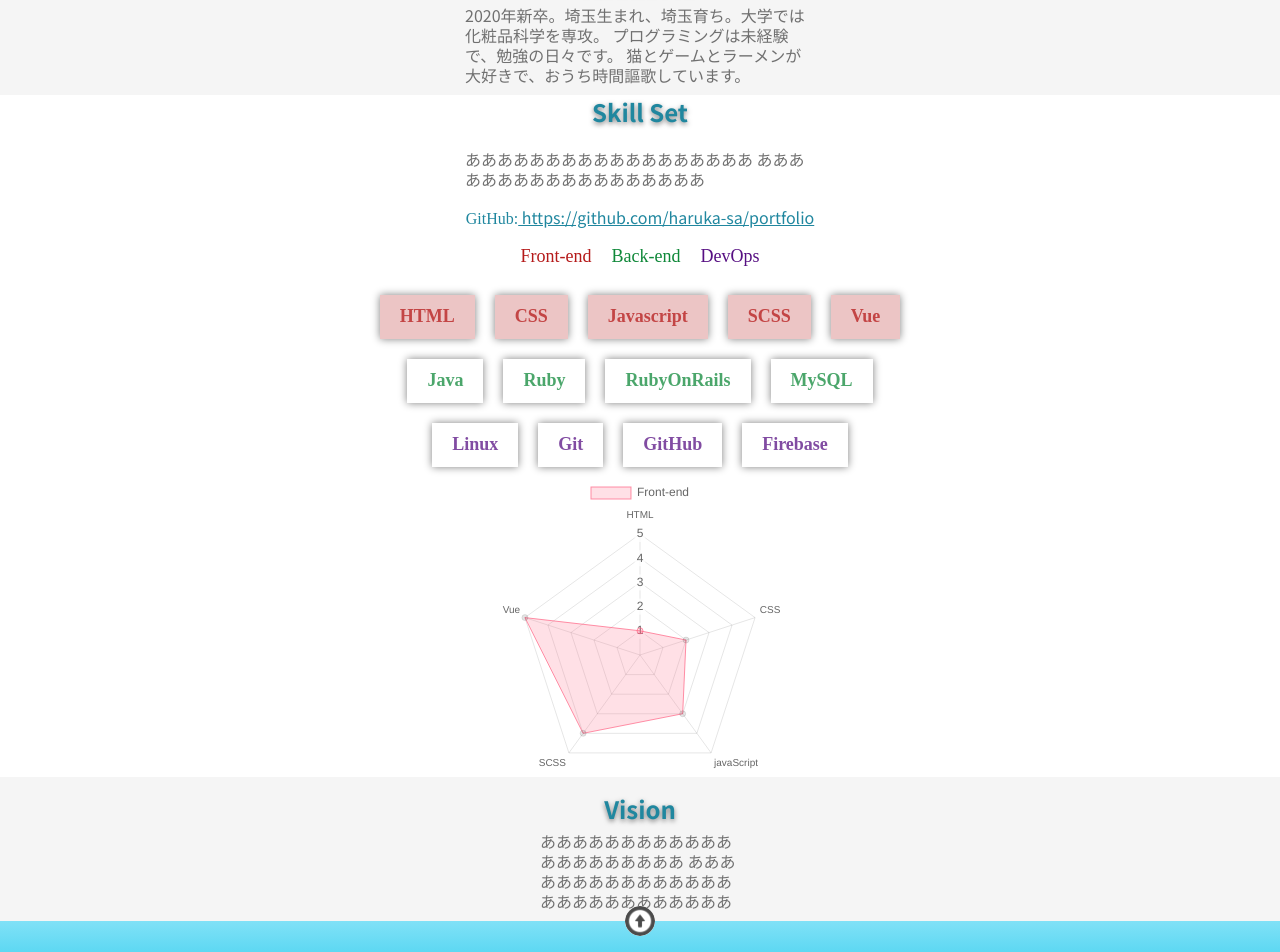
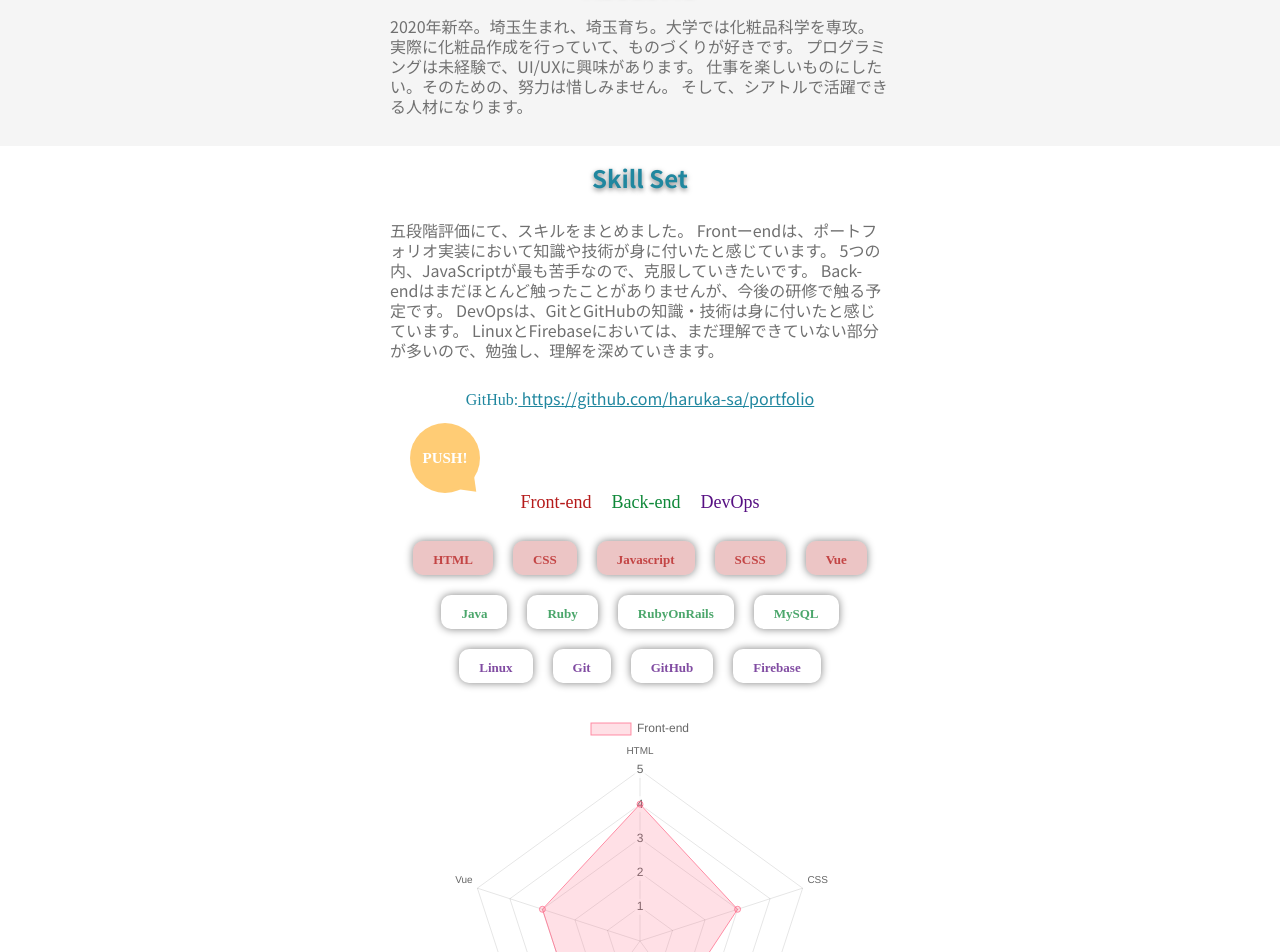
Before and after one commit to haruka-sa/portfolio, a Vue app: page / in a window 1280 px wide. Shown: the part 320-1272 px from the top of the page. Built offline with nearby package versions, Linux system fonts and the light colour scheme; what vue-smoothscroll would draw is missing.

Commit message:
20200416

```diff
--- a/src/components/About.vue
+++ b/src/components/About.vue
@@ -4,9 +4,13 @@
       About Me
     </div>
     <div id="aboutExplain">
-      2020年新卒。埼玉生まれ、埼玉育ち。大学では化粧品科学を専攻。
-      プログラミングは未経験で、勉強の日々です。
-      猫とゲームとラーメンが大好きで、おうち時間謳歌しています。
+      <p>
+        2020年新卒。埼玉生まれ、埼玉育ち。大学では化粧品科学を専攻。
+        実際に化粧品作成を行っていて、ものづくりが好きです。
+        プログラミングは未経験で、UI/UXに興味があります。
+        仕事を楽しいものにしたい。そのための、努力は惜しみません。
+        そして、シアトルで活躍できる人材になります。
+      </p>
     </div>
   </div>
 </template>
@@ -28,16 +32,16 @@
   font-size: 18pt;
   text-shadow: 0 2px 5px rgba(0, 0, 0, 0.5);
   text-align: center;
-  padding: 20px 0 0 0;
+  padding: 20px 0 10px 0;
 }
 
 #aboutExplain {
   color: #707070;
   font-family: 'Noto Sans JP', sans-serif;
   font-size: 12pt;
-  width: 350px;
+  width: 500px;
   margin: 0 auto;
-  padding: 10px 10px;
+  padding: 10px 0 30px 0;
   word-wrap: break-word;
   line-height: 1.25em;
 }
--- a/src/components/BackChart.vue
+++ b/src/components/BackChart.vue
@@ -10,16 +10,19 @@ export default {
         labels: ['Java', 'Ruby', 'RubyOnRails', 'MySQL'],
         datasets: [
           {
-            data: [1, 2, 3, 4],
+            label: 'Back-end',
+            data: [3, 3, 2, 4],
             backgroundColor: [
               'rgba(15, 136, 57, 0.2)',
+              'rgba(15, 136, 57, 0.2)',
+              'rgba(15, 136, 57, 0.2)',
+              'rgba(15, 136, 57, 0.2)'
             ],
             borderColor: [
+              'rgba(15, 136, 57, 0.7)',
+              'rgba(15, 136, 57, 0.7)',
+              'rgba(15, 136, 57, 0.7)',
               'rgba(15, 136, 57, 0.7)'
-              // 'rgba(255, 99, 132, 1)',
-              // 'rgba(54, 162, 235, 1)',
-              // 'rgba(255, 206, 86, 1)',
-              // 'rgba(75, 192, 192, 1)'
             ],
             borderWidth: 1
           },
--- a/src/components/DevChart.vue
+++ b/src/components/DevChart.vue
@@ -10,12 +10,18 @@ export default {
         labels: ['Linux', 'Git', 'GitHub', 'Firebase'],
         datasets: [
           {
-            label: 'Dev-Chart',
-            data: [1, 2, 3, 4],
+            label: 'Dev-Ops',
+            data: [2, 4, 4, 2],
             backgroundColor: [
               'rgba(87, 16, 131, 0.2)',
+              'rgba(87, 16, 131, 0.2)',
+              'rgba(87, 16, 131, 0.2)',
+              'rgba(87, 16, 131, 0.2)'
             ],
             borderColor: [
+              'rgba(87, 16, 131, 0.7)',
+              'rgba(87, 16, 131, 0.7)',
+              'rgba(87, 16, 131, 0.7)',
               'rgba(87, 16, 131, 0.7)'
             ],
             borderWidth: 1
--- a/src/components/FrontChart.vue
+++ b/src/components/FrontChart.vue
@@ -11,11 +11,19 @@ export default {
         datasets: [
           {
             label: 'Front-end',
-            data: [1, 2, 3, 4, 5],
+            data: [4, 3, 2, 3, 3],
             backgroundColor: [
+              'rgba(255, 99, 132, 0.2)',
+              'rgba(255, 99, 132, 0.2)',
+              'rgba(255, 99, 132, 0.2)',
+              'rgba(255, 99, 132, 0.2)',
               'rgba(255, 99, 132, 0.2)',
             ],
             borderColor: [
+              'rgba(255, 99, 132, 0.7)',
+              'rgba(255, 99, 132, 0.7)',
+              'rgba(255, 99, 132, 0.7)',
+              'rgba(255, 99, 132, 0.7)',
               'rgba(255, 99, 132, 0.7)'
             ],
             borderWidth: 1
@@ -27,7 +35,7 @@ export default {
           scalelabel:{
             fontFamily:'Noto Sans JP',
             fontSize:30,
-            },
+          },
           ticks:{
             suggestedMax: 5,
               suggestedMin: 0,
--- a/src/components/Header.vue
+++ b/src/components/Header.vue
@@ -8,14 +8,17 @@
     <label
       id="nav-open"
       for="nav-input"
-    ><span /></label>
+    ><span @click="openMenu" /></label>
     <label
       id="nav-close"
       class="nav-unshown"
       for="nav-input"
     />
-    <div id="nav-content">
-      <Menu />
+    <div
+      id="nav-content"
+      :class="{'nav-unshown' : isActive}"
+    >
+      <Menu @close="closedMenu" />
     </div>
   </div>
 </template>
@@ -27,15 +30,29 @@
     name: "Header",
     components: {
       Menu
+    },
+    data() {
+      return{
+        isActive: false
+       }
+    },
+    methods: {
+      closedMenu() {
+        this.isActive= true
+      },
+    openMenu() {
+      this.isActive= false
+      }
     }
   }
 </script>
 
-<style lang="scss" scoped>
+<style scoped>
 #headerSection {
+  /* position: fixed; */
   background: #f3f3f3;
+  padding: 10px;
   height: auto;
-  padding: 10px;
 }
 
 #nav-drawer {
@@ -86,7 +103,8 @@
   left: 0;
   width: 100%;
   height: 100%;
-  background: black;
+
+  /* background: black; */
   opacity: 0;
   transition: 0.3s ease-in-out;
 }
--- a/src/components/Main.vue
+++ b/src/components/Main.vue
@@ -31,6 +31,9 @@
     background: linear-gradient(#80e1f7, #06c1e6);
     width: 100%;
     height: auto;
+    // margin-top: 50px;
+    min-height: 200px;
+    border-bottom: solid 1px #cbcbcb;
   }
 
   #userName {
--- a/src/components/Menu.vue
+++ b/src/components/Menu.vue
@@ -15,14 +15,18 @@
           href="#main"
           class="drawerMenuItemLink"
           @click="clickSmoothScroll('#mainSection')"
-        >Home</a>
+        >
+          Home
+        </a>
       </li>
       <li class="drawerMenuItem">
         <a
           href="#about"
           class="drawerMenuItemLink"
           @click="clickSmoothScroll('#aboutSection')"
-        >About me</a>
+        >
+          About me
+        </a>
       </li>
       <li class="drawerMenuItem">
         <a
@@ -45,13 +49,14 @@
 <script>
 export default {
   methods: {
-      clickSmoothScroll (Section) {
+      clickSmoothScroll (section) {
         event.preventDefault()
         this.$SmoothScroll(
-          document.querySelector(Section),
+          document.querySelector(section),
           400,
           'y'
-        )
+        );
+        this.$emit('close')
       }
     }
   }
@@ -74,6 +79,7 @@ export default {
     height: 30px;
     margin: 10px;
     float: right;
+    cursor: pointer;
   }
 
   .drawerMenuItem {
--- a/src/components/Skill.vue
+++ b/src/components/Skill.vue
@@ -5,8 +5,12 @@
     </h1>
     <div id="skillExplain">
       <p>
-        ああああああああああああああああああ
-        ああああああああああああああああああ
+        五段階評価にて、スキルをまとめました。
+        Frontーendは、ポートフォリオ実装において知識や技術が身に付いたと感じています。
+        5つの内、JavaScriptが最も苦手なので、克服していきたいです。
+        Back-endはまだほとんど触ったことがありませんが、今後の研修で触る予定です。
+        DevOpsは、GitとGitHubの知識・技術は身に付いたと感じています。
+        LinuxとFirebaseにおいては、まだ理解できていない部分が多いので、勉強し、理解を深めていきます。
       </p>
     </div>
     <div id="gitHubLabel">
@@ -17,6 +21,11 @@
       >
         https://github.com/haruka-sa/portfolio
       </a>
+    </div>
+    <div id="push">
+      <div class="balloon">
+        PUSH!
+      </div>
     </div>
     <div id="skillCategories">
       <ul>
@@ -46,6 +55,9 @@
         </li>
       </ul>
     </div>
+
+
+
     <div id="skillList">
       <ul
         id="front-end"
@@ -110,7 +122,7 @@ export default {
   },
   data(){
     return {
-    currentChart: 'front'
+      currentChart: 'front'
     }
   },
   computed: {
@@ -145,9 +157,9 @@ export default {
     font-family: 'Noto Sans JP', sans-serif;
     font-weight: bold;
     font-size: 18pt;
-    padding: 5px;
     text-shadow: 0 2px 5px rgba(0, 0, 0, 0.5);
     text-align: center;
+    padding: 20px 0 10px 0;
   }
 
   #skillExplain {
@@ -156,8 +168,8 @@ export default {
     font-size: 12pt;
     word-wrap: break-word;
     line-height: 1.25em;
-    padding: 20px;
-    width: 350px;
+    padding: 20px 0 30px 0;
+    width: 500px;
     margin: 0 auto;
   }
 
@@ -172,8 +184,43 @@ export default {
     text-align: center;
   }
 
+  #push {
+    width: 500px;
+    margin: 0 auto;
+  }
+
+  .balloon {
+    position: relative;
+    display: inline-block;
+    padding: 0 2px;
+    margin: 15px 0 0 20px;
+    width: 70px;
+    height: 70px;
+    line-height: 70px;
+    text-align: center;
+    color: #fff;
+    font-size: 15px;
+    font-weight: bold;
+    background: #ffcc75;
+    border-radius: 50%;
+    box-sizing: border-box;
+  }
+
+  .balloon::before {
+    content: "";
+    position: absolute;
+    bottom: -12px;
+    right: -12px;
+    margin-top: -15px;
+    border: 15px solid transparent;
+    border-left: 20px solid #ffcc75;
+    z-index: 0;
+    -webkit-transform: rotate(45deg);
+    transform: rotate(45deg);
+  }
+
   #skillCategories {
-    padding: 20px 0;
+    padding: 0 0 20px 0;
     text-align: center;
 
     li {
@@ -201,7 +248,7 @@ export default {
   }
 
   #skillList {
-    font-size: 18px;
+    font-size: 13px;
     width: auto;
     text-align: center;
 
@@ -224,33 +271,37 @@ export default {
 
     #front-end li {
       color: rgba(181, 26, 26, 0.75);
-      height: 30px;
+      height: 20px;
       font-weight: bold;
       padding: 12px 20px 2px 20px;
       box-shadow: 0 0 8px gray;
+      border-radius: 10px;
     }
 
     #back-end li {
       color: rgba(15, 136, 57, 0.75);
-      height: 30px;
+      height: 20px;
       font-weight: bold;
       padding: 12px 20px 2px 20px;
       box-shadow: 0 0 8px gray;
+      border-radius: 10px;
     }
 
     #devops li {
       color: rgba(87, 16, 131, 0.75);
-      height: 30px;
+      height: 20px;
       font-weight: bold;
       padding: 12px 20px 2px 20px;
       box-shadow: 0 0 8px gray;
+      border-radius: 10px;
     }
   }
 
   #skillGraph {
-    width: 300px;
-    height: 300px;
+    width: 400px;
+    height: 400px;
     margin: 0 auto;
+    padding: 20px 0 30px 0;
   }
 
   @import url('https://fonts.googleapis.com/css2?family=Noto+Sans+JP:wght@400;700&display=swap');
--- a/src/components/Vision.vue
+++ b/src/components/Vision.vue
@@ -4,8 +4,10 @@
       Vision
     </div>
     <div id="visionExplain">
-      あああああああああああああああああああああ
-      あああああああああああああああああああああああああああ
+      まずはエンジニアとして、知識・技術を磨いていきます。
+      その後、人事やマーケティングに携わりたいです。
+      どの役職においても、エンジニアとしての経験は生きてくると思います。
+      だからこそ、今はエンジニアとして、自分の価値を高めていきます。
     </div>
   </div>
 </template>
@@ -27,7 +29,7 @@
     font-family: 'Noto Sans JP', sans-serif;
     font-weight: bold;
     font-size: 18pt;
-    padding: 20px 0 0 0;
+    padding: 20px 0 10px 0;
     text-shadow: 0 2px 5px rgba(0, 0, 0, 0.5);
   }
 
@@ -35,9 +37,9 @@
     color: #707070;
     font-family: 'Noto Sans JP', sans-serif;
     font-size: 12pt;
-    width: 200px;
+    width: 500px;
     margin: 0 auto;
-    padding: 10px 10px;
+    padding: 10px 0 40px 0;
     word-wrap: break-word;
     line-height: 1.25em;
   }
```
